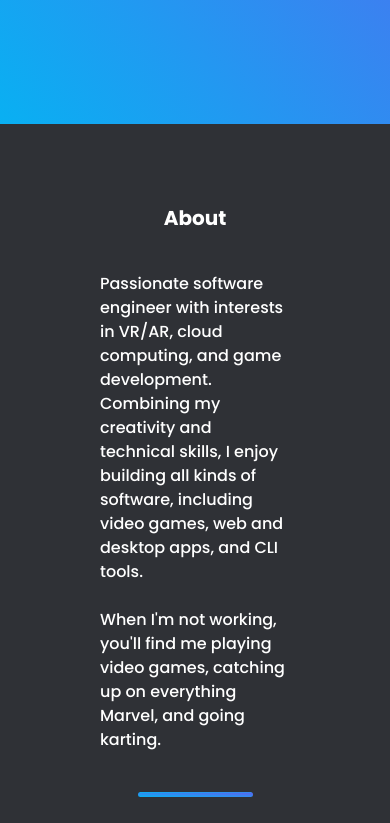
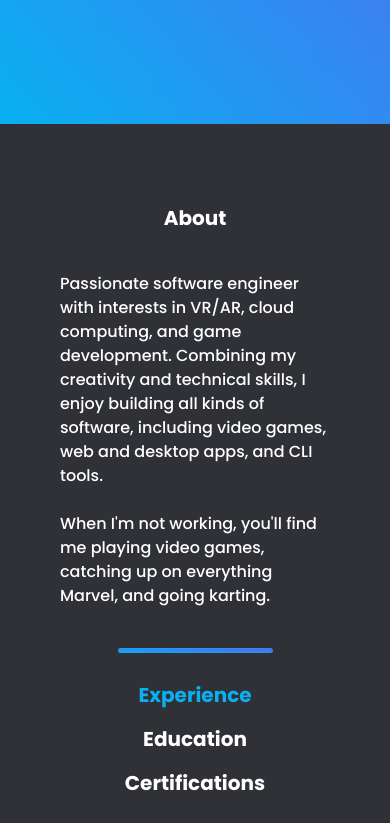
Before and after one commit to eamansour/eamansour.com, a Next.js app: page / in a window 390 px wide. Shown: the part 2660-3483 px from the top of the page. Built offline with nearby package versions, Linux system fonts and the light colour scheme.

Commit message:
Update mobile padding

```diff
--- a/pages/index.tsx
+++ b/pages/index.tsx
@@ -119,7 +119,7 @@ const Index: NextPage = () => {
       </section>
       <section
         id="about"
-        className="p-20 flex flex-col items-center bg-grey-200 "
+        className="px-10 py-20 flex flex-col items-center bg-grey-200 "
       >
         <h1 className="font-bold text-xl md:text-4xl">About</h1>
         <motion.div
@@ -127,7 +127,7 @@ const Index: NextPage = () => {
           whileInView={{ opacity: 1, y: 0 }}
           transition={{ delay: 0.2, duration: 0.5 }}
           viewport={{ once: true }}
-          className="w-full lg:w-1/2 md:text-lg m-5 p-5 font-medium"
+          className="w-full lg:w-1/2 text-base md:text-lg m-5 p-5 font-medium"
         >
           <p>
             Passionate software engineer with interests in VR/AR, cloud
```
